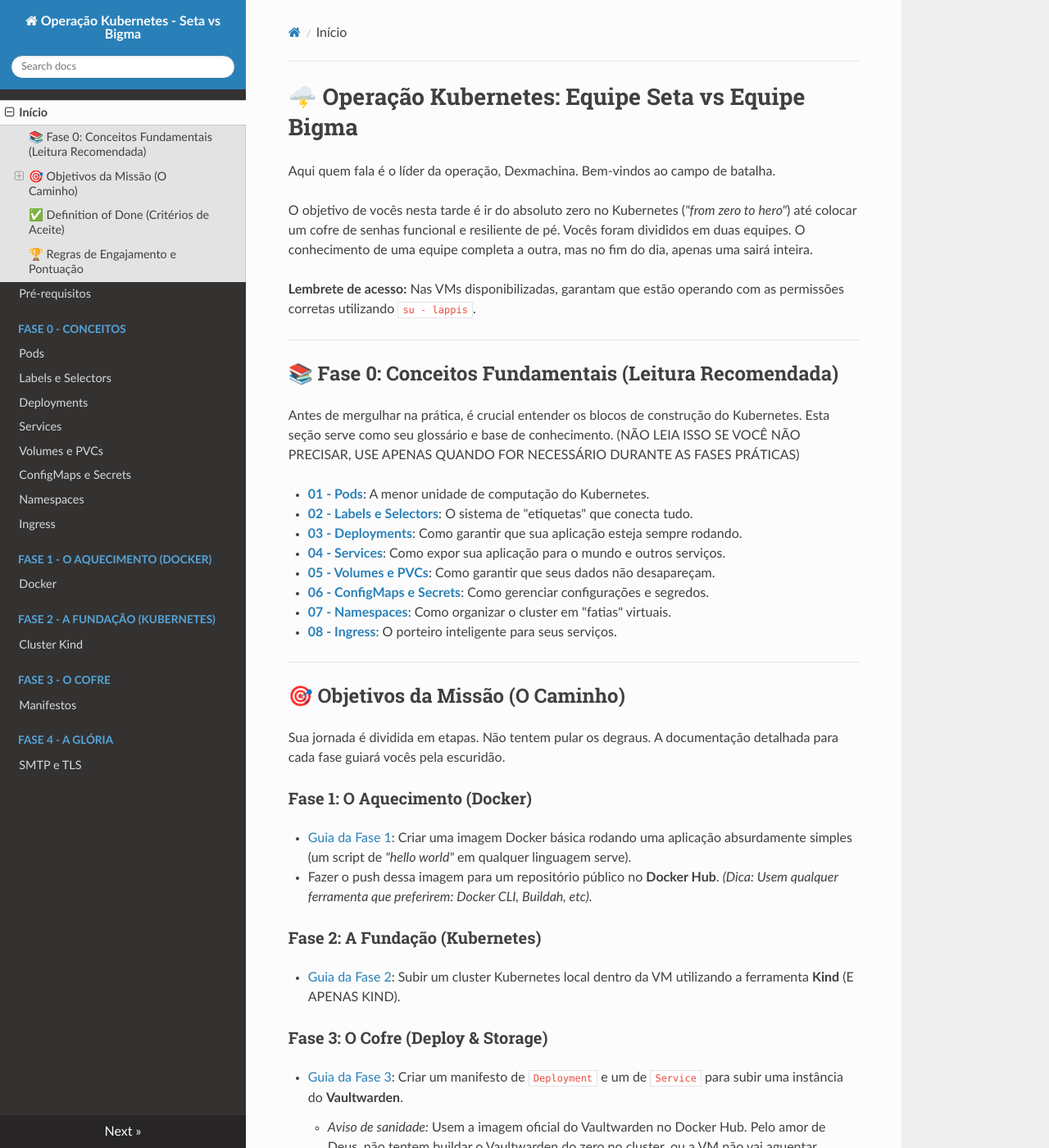
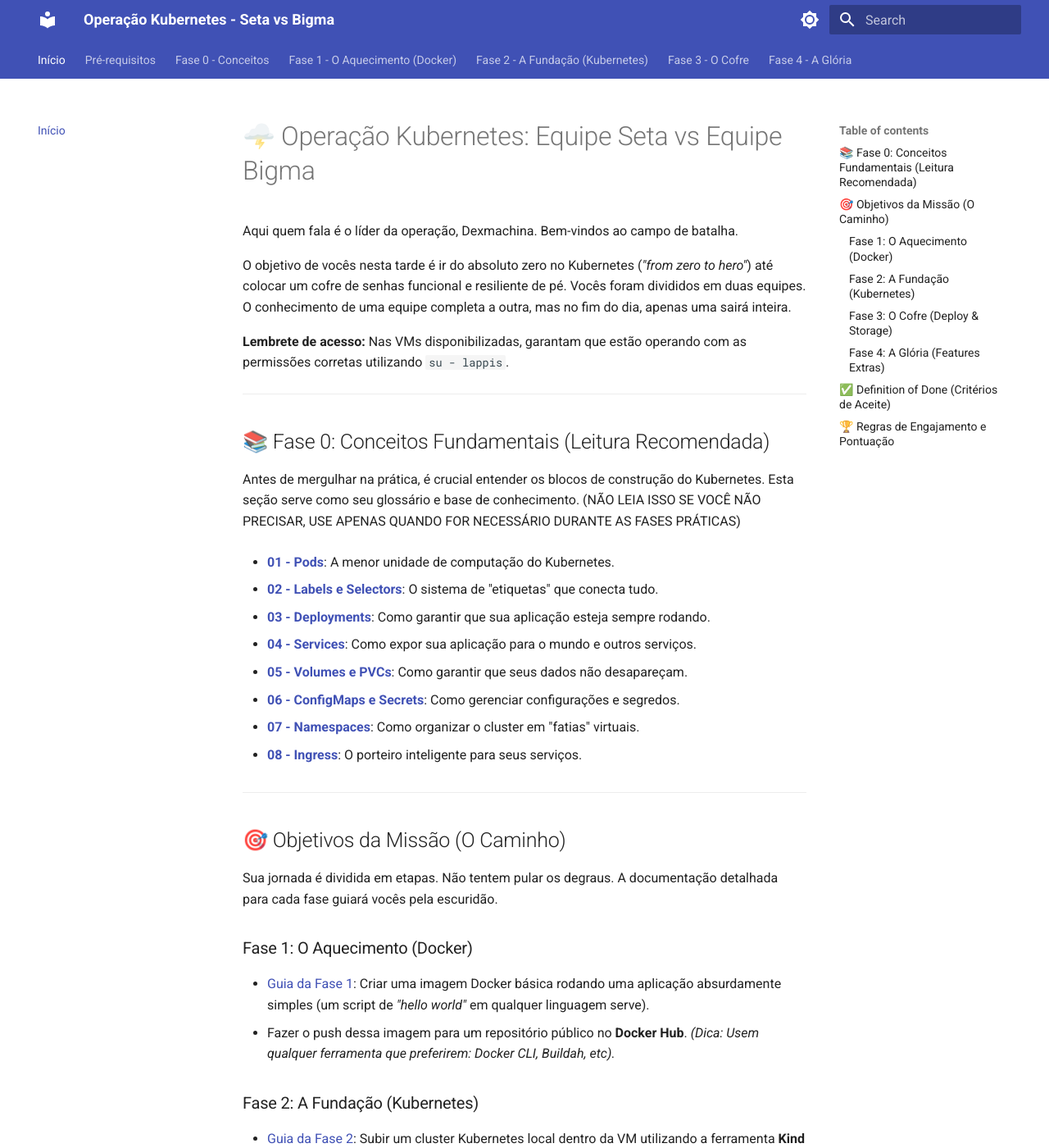
Before and after one commit to Dexmachi/seta-bigma, an MkDocs documentation site: the page built from docs/index.md, in a window 1280 px wide and 1400 px high. Shown: the whole window at 82% size. Built offline with MkDocs 1.6.1 and Material for MkDocs 9.7.7, drawn with Linux system fonts in a browser that asks for light colours; nearby versions of some CDN libraries; some of the changed text lies outside the part shown.

Commit message:
materialify

```diff
--- a/mkdocs.yml
+++ b/mkdocs.yml
@@ -2,7 +2,29 @@
 site_description: Treinamento prático Kubernetes para construir um cofre de senhas funcional e resiliente.
 site_author: Dexmachina
 theme:
-  name: readthedocs
+  name: material
+  features:
+    - navigation.tabs
+    - navigation.sections
+    - navigation.top
+    - search.suggest
+    - search.highlight
+    - content.code.copy
+  palette:
+    - media: "(prefers-color-scheme: light)"
+      scheme: default
+      primary: indigo
+      accent: indigo
+      toggle:
+        icon: material/brightness-7
+        name: Mudar para modo escuro
+    - media: "(prefers-color-scheme: dark)"
+      scheme: slate
+      primary: indigo
+      accent: indigo
+      toggle:
+        icon: material/brightness-4
+        name: Mudar para modo claro
 
 nav:
   - Início: index.md
```
Also changed, not shown: 1 other file.
